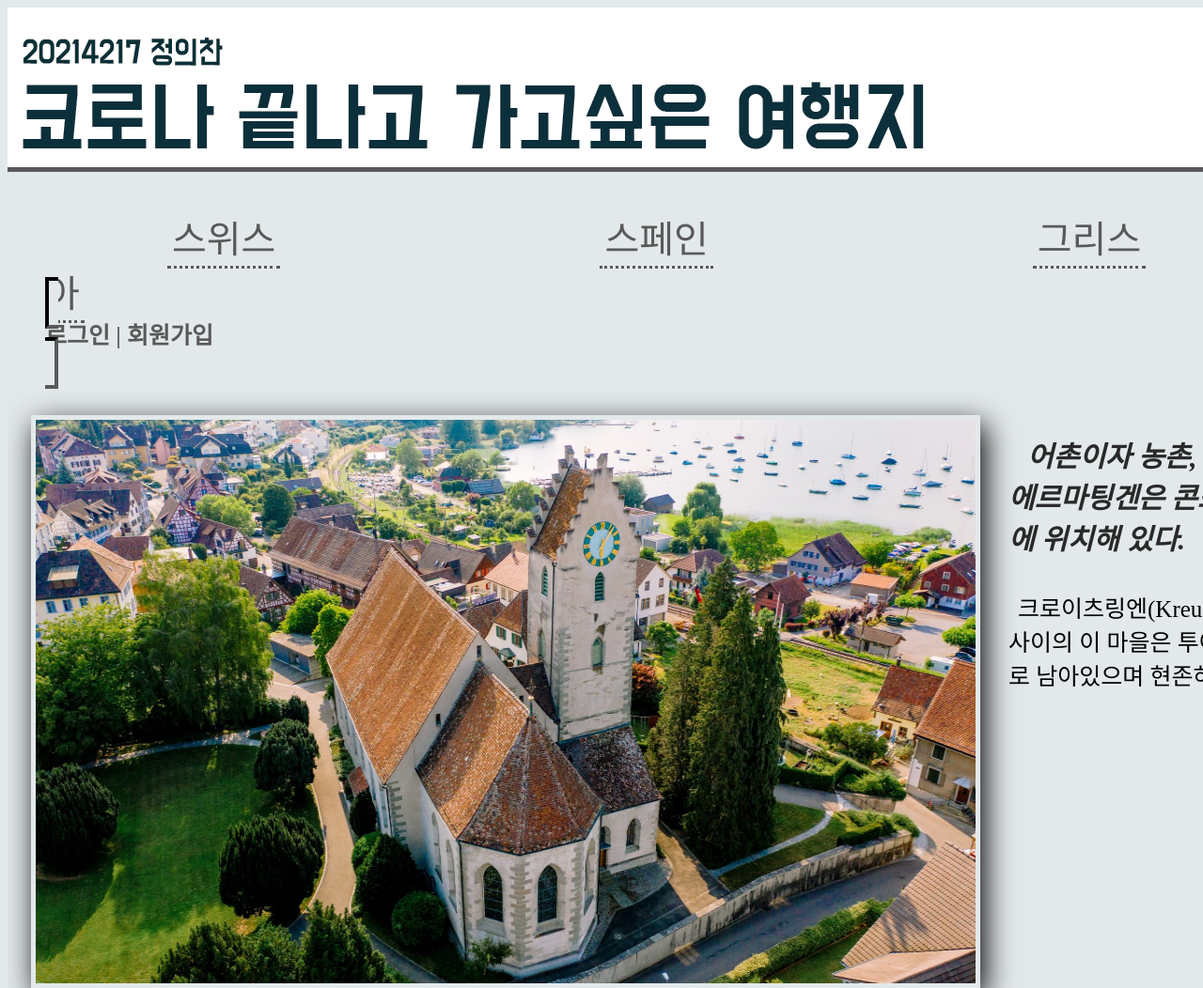
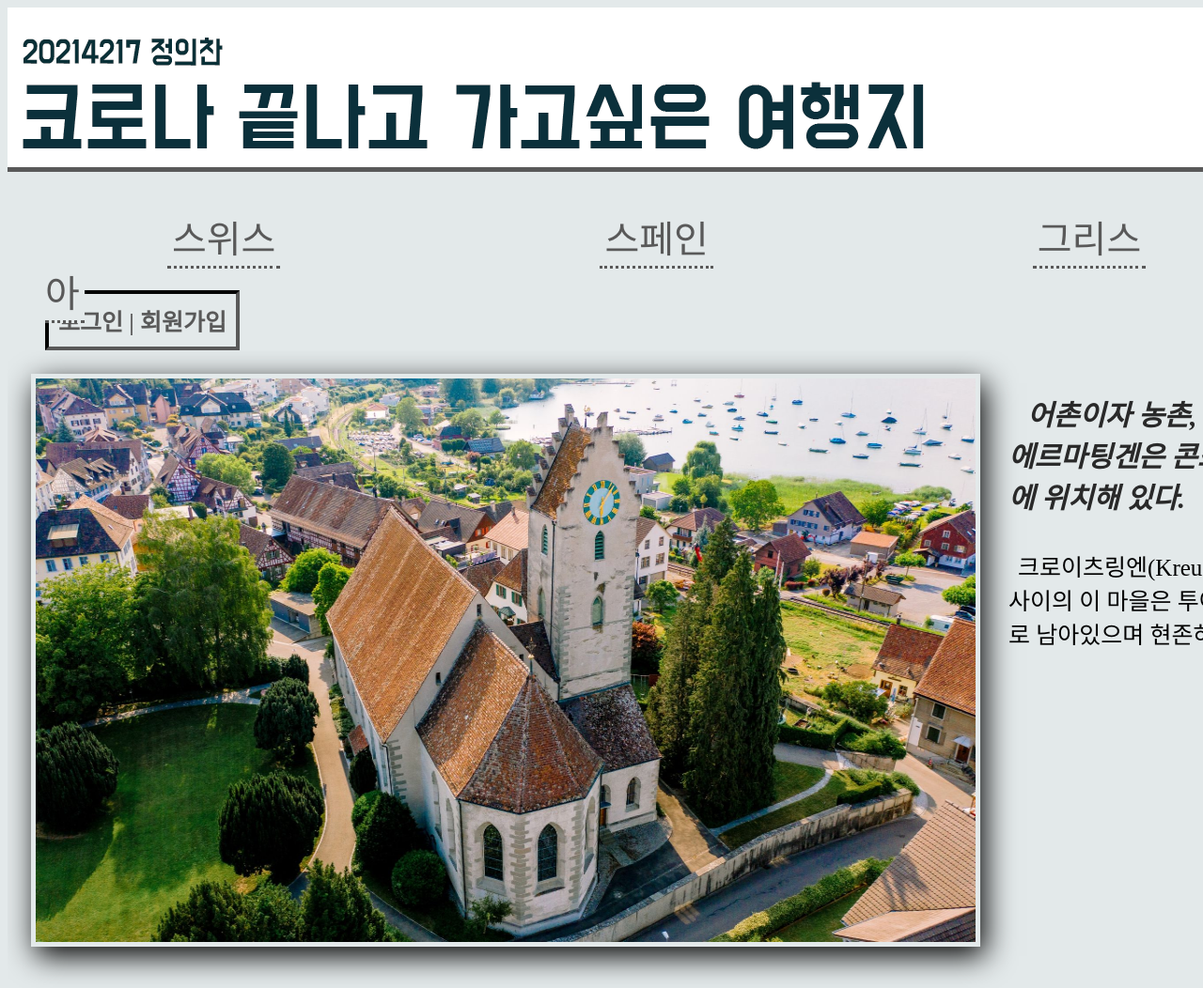
Before and after one commit to yiolrin930/yiolrin930.github.io, a plain HTML site: page index.html in a window 1280 px wide. Shown: the top 1052 px of the page at 94% size. Drawn offline with Linux system fonts and the light colour scheme.

Commit message:
Update index.html

```diff
--- a/index.html
+++ b/index.html
@@ -55,6 +55,7 @@
 			list-style-type: none;
 			border: inset 4px #595959;
 			padding: 10px;
+			float:left;
 
 
 		}
@@ -105,7 +106,7 @@
     </ul>
 
     <section>
-		<iframe src="swissa.html" name="aa" width="2000" height="800" frameborder="0" scrolling="no"></iframe>
+		<iframe src="swissa.html" name="aa" width="2000" height="900" frameborder="0" scrolling="no"></iframe>
 	</section>
 
 	<footer id="footer1">
```
